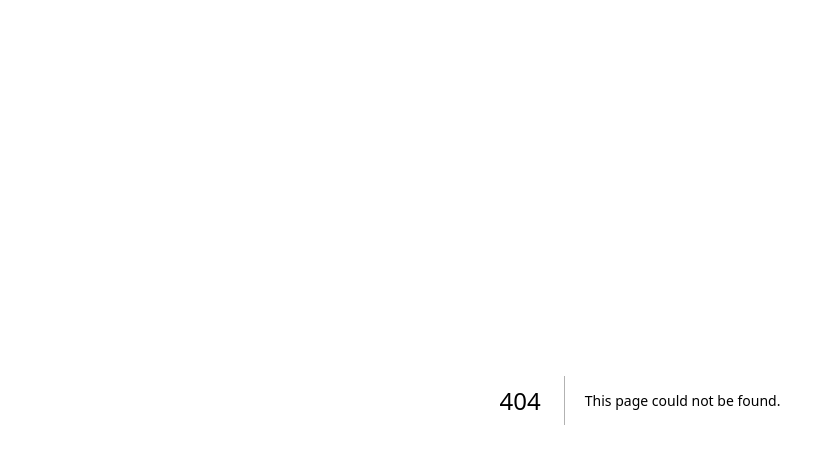
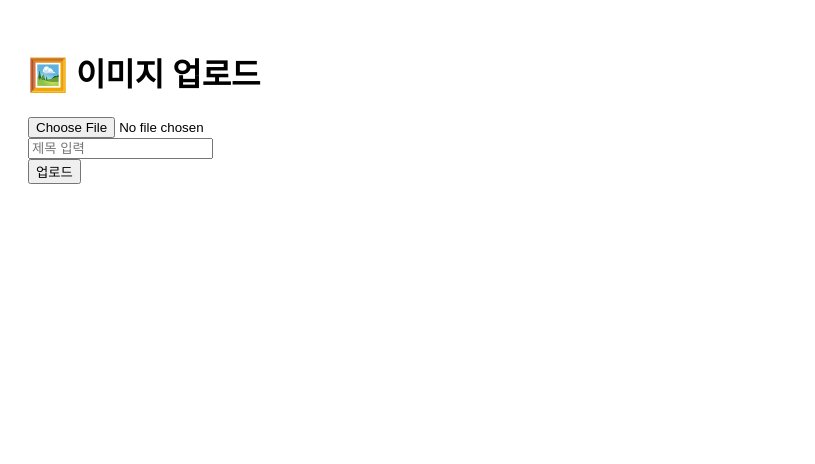
Before and after one commit to CSEneversleep/cns-next, a Next.js app: page /server-test in a window 1280 px wide. Before the commit this address had no page. Shown: the top 464 px of the page, without its empty margins (0-815 px from the left). Built offline with nearby package versions, Linux system fonts and the light colour scheme.

Commit message:
feat: NavBar 컴포넌트 변경

```diff
--- /dev/null
+++ b/src/app/server-test/page.js
@@ -0,0 +1,70 @@
+'use client';
+
+import { useState } from 'react';
+
+export default function UploadPage() {
+  const [imageData, setImageData] = useState('');
+  const [title, setTitle] = useState('');
+  const [result, setResult] = useState(null);
+  const [error, setError] = useState('');
+
+  const handleImageChange = (e) => {
+    const file = e.target.files?.[0];
+    if (!file) return;
+
+    const reader = new FileReader();
+    reader.onload = () => setImageData(reader.result);
+    reader.readAsDataURL(file);
+  };
+
+  const handleUpload = async () => {
+    try {
+      const res = await fetch('/api/upload', {
+        method: 'POST',
+        headers: { 'Content-Type': 'application/json' },
+        body: JSON.stringify({
+          eventid: '1004',
+          content: imageData,
+          metadata: { title },
+        }),
+      });
+
+      if (!res.ok) throw new Error(await res.text());
+
+      const data = await res.json();
+      setResult(data);
+      setError('');
+    } catch (err) {
+      setError(err.message);
+      setResult(null);
+    }
+  };
+
+  return (
+    <div style={{ padding: 20 }}>
+      <h1>🖼️ 이미지 업로드</h1>
+
+      <input type="file" accept="image/*" onChange={handleImageChange} />
+      <br />
+      <input
+        type="text"
+        placeholder="제목 입력"
+        value={title}
+        onChange={(e) => setTitle(e.target.value)}
+      />
+      <br />
+      <button onClick={handleUpload}>업로드</button>
+
+      {error && <p style={{ color: 'red' }}>{error}</p>}
+
+      {result && (
+        <div style={{ marginTop: 20 }}>
+          <h2>업로드 성공</h2>
+          <p><strong>제목:</strong> {result.title}</p>
+          <p><strong>타입:</strong> {result.contentType}</p>
+          <img src={result.src} alt={result.title} style={{ maxWidth: '300px' }} />
+        </div>
+      )}
+    </div>
+  );
+}
```
Also changed, not shown: src/app/api/upload/route.js (+10 -7 lines), src/app/components/NavBar.js (added, +16 -0 lines), src/app/page.js (+4 -11 lines), src/styles/components/navbar.css (added, +21 -0 lines).
